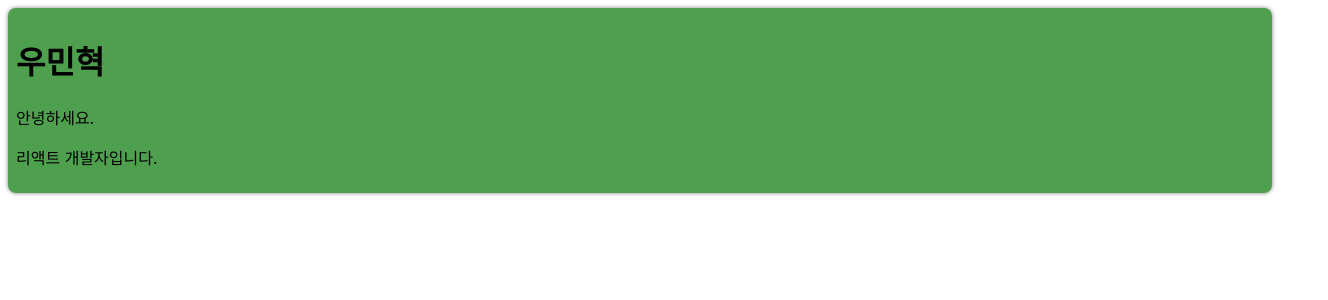
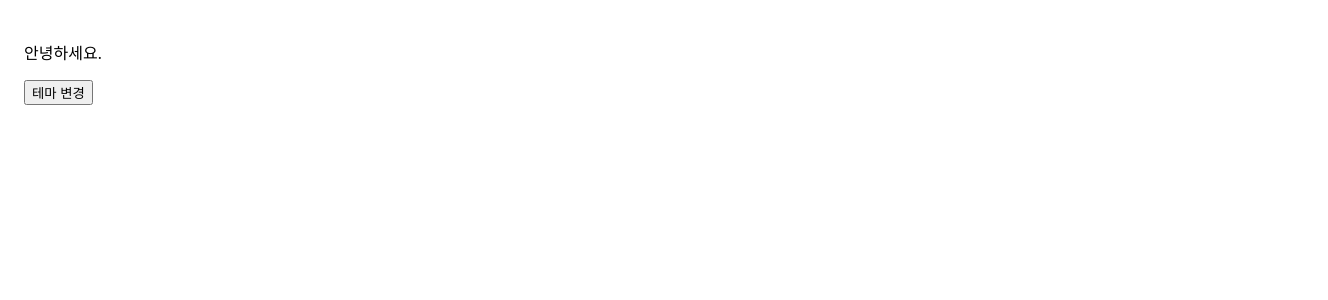
Before and after one commit to MinhyukWoo/react_lecture, a React (Create React App) app: page / in a window 1280 px wide. Shown: the top 300 px of the page, 1328 px wide, since content can reach past the window. Built offline with nearby package versions, Linux system fonts and the light colour scheme.

Commit message:
Update files fit to chapter 14

```diff
--- /dev/null
+++ b/src/chapter_14/DarkOrLight.jsx
@@ -0,0 +1,23 @@
+import React from "react";
+import { useCallback } from "react";
+import { useState } from "react";
+import MainContent from "./MainContent";
+import ThemeContext from "./ThemeContext";
+
+function DarkOrLight(props) {
+  const [theme, setTheme] = useState("light");
+  const toggleTheme = useCallback(() => {
+    if (theme == "light") {
+      setTheme("dark");
+    } else if (theme == "dark") {
+      setTheme("light");
+    }
+  }, [theme]);
+  return (
+    <ThemeContext.Provider value={{ theme, toggleTheme }}>
+      <MainContent></MainContent>
+    </ThemeContext.Provider>
+  );
+}
+
+export default DarkOrLight;
--- /dev/null
+++ b/src/chapter_14/MainContent.jsx
@@ -0,0 +1,23 @@
+import React from "react";
+import { useContext } from "react";
+import ThemeContext from "./ThemeContext";
+
+function MainContent(props) {
+  const { theme, toggleTheme } = useContext(ThemeContext);
+  return (
+    <div
+      style={{
+        width: "100vw",
+        height: "100vh",
+        padding: "1.5rem",
+        backgroundColor: theme == "light" ? "white" : "black",
+        color: theme == "light" ? "black" : "white",
+      }}
+    >
+      <p>안녕하세요.</p>
+      <button onClick={toggleTheme}>테마 변경</button>
+    </div>
+  );
+}
+
+export default MainContent;
--- /dev/null
+++ b/src/chapter_14/ThemeContext.jsx
@@ -0,0 +1,6 @@
+import React from "react";
+
+const ThemeContext = React.createContext();
+ThemeContext.displayName = "ThemeContext";
+
+export default ThemeContext;
--- a/src/index.js
+++ b/src/index.js
@@ -16,6 +16,7 @@
 import SignUp from "./chapter_11/SignUp";
 import Calculator from "./chapter_12/Calculator";
 import ProfileCard from "./chapter_13/ProfileCard";
+import DarkOrLight from "./chapter_14/DarkOrLight";
 
 const root = ReactDOM.createRoot(document.getElementById("root"));
 
@@ -33,7 +34,8 @@
     {/* <AttendanceBook></AttendanceBook> */}
     {/* <SignUp></SignUp> */}
     {/* <Calculator /> */}
-    <ProfileCard />
+    {/* <ProfileCard /> */}
+    <DarkOrLight></DarkOrLight>
   </React.StrictMode>
 );
 
```
